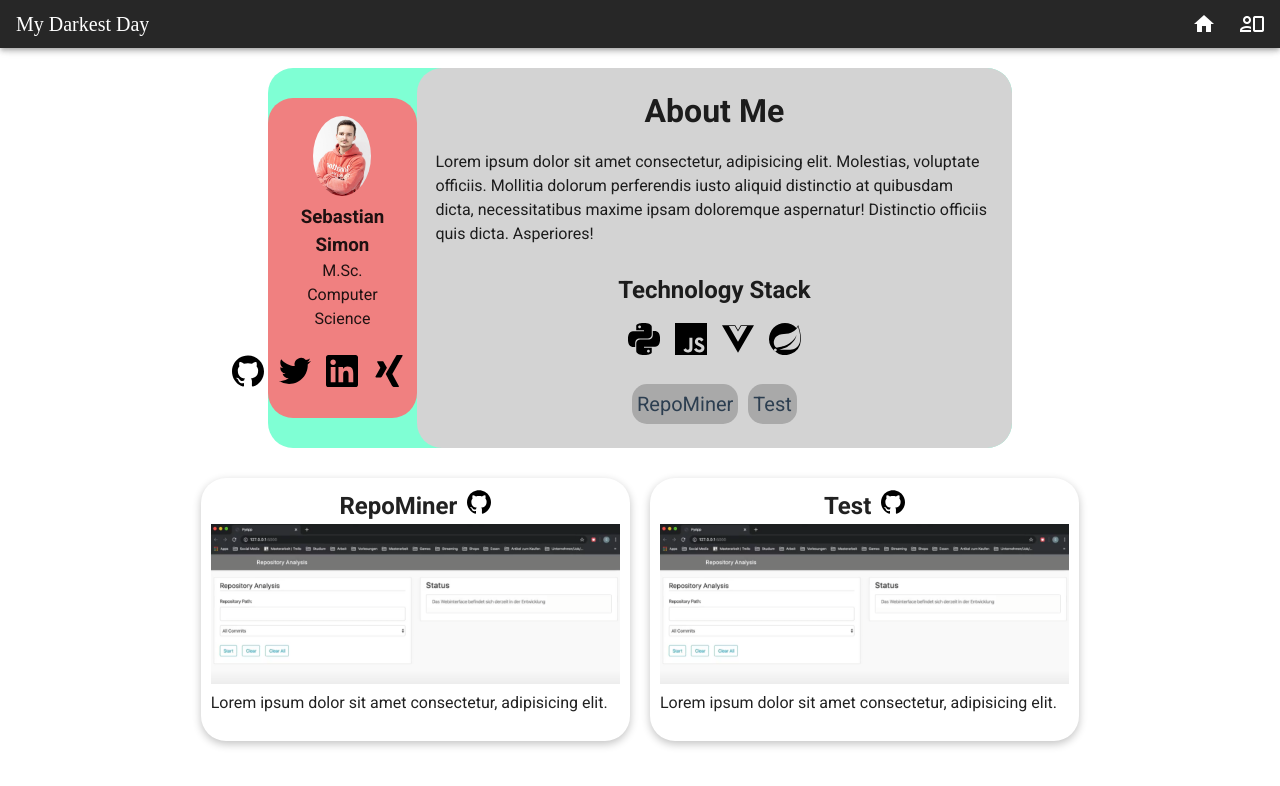
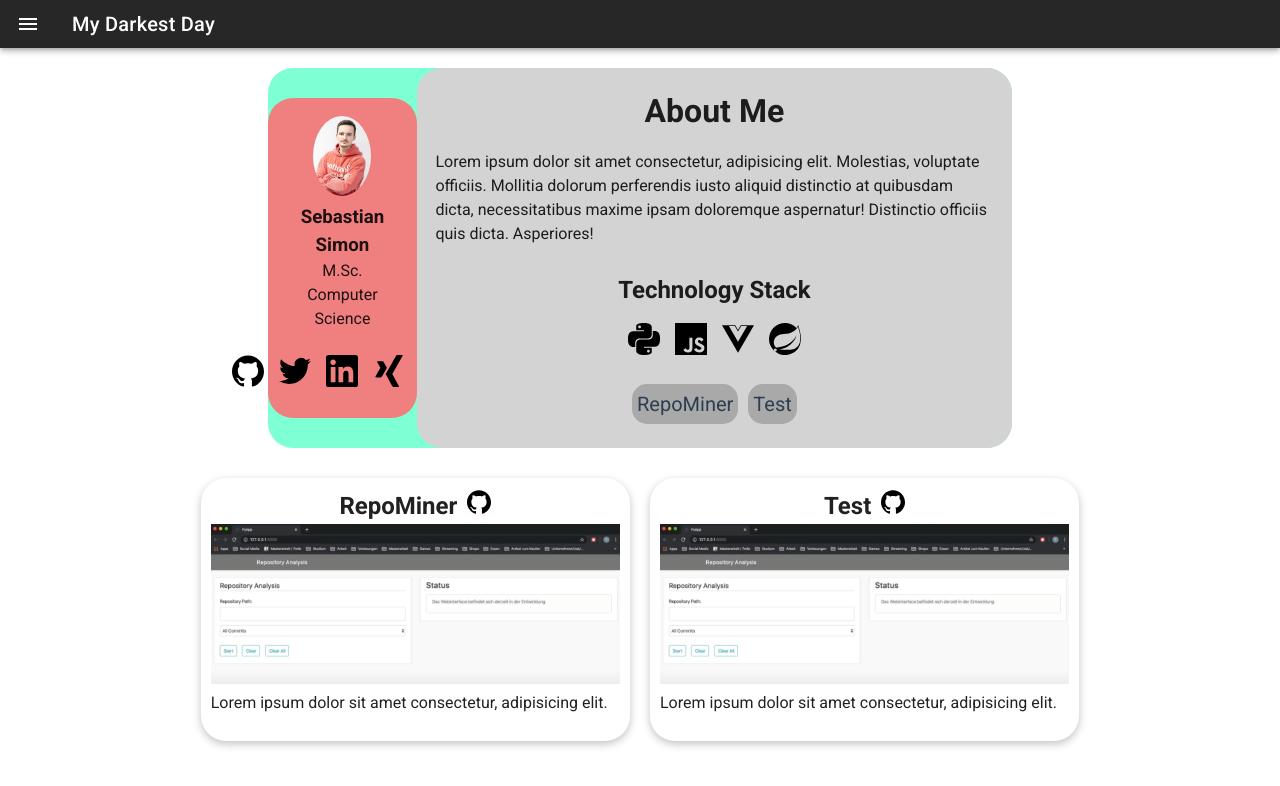
Before and after one commit to simisimon/my-blog, a Vue app in the folder frontend/: page / in a window 1280 px wide. Shown: the top 786 px of the page. Built offline with nearby package versions, Linux system fonts and the light colour scheme.

Commit message:
Revise navbar

```diff
--- a/frontend/src/App.vue
+++ b/frontend/src/App.vue
@@ -1,15 +1,14 @@
 <template>
   <v-app>
-    <Navbar></Navbar>
+    <Navbar/>
     <v-main>
-      <About/>
-      <ProjectCard/>
+      <About />
+      <ProjectCard />
     </v-main>
   </v-app>
 </template>
 
 <script>
-
 import Navbar from './components/Navbar';
 import About from './components/About';
 import ProjectCard from './components/ProjectCards.vue';
@@ -24,7 +23,12 @@ export default {
 },
 
   data: () => ({
-    //
+    drawer: null,
+    items: [
+      { title: 'Home', icon: 'mdi-view-dashboard' },
+      { title: 'Projects', icon: 'mdi-application' },
+      { title: 'About', icon: 'mdi-help-box' },
+    ],
   }),
 };
 </script>
--- a/frontend/src/components/Navbar.vue
+++ b/frontend/src/components/Navbar.vue
@@ -1,21 +1,33 @@
 <template>
   <div>
-    <v-app-bar
-      color="gray accent-4"
-      dense
-      dark
-    >
-      <v-toolbar-title class="myFont">My Darkest Day</v-toolbar-title>
+    <v-navigation-drawer permanent v-if="drawer" v-model="drawer" app color="gray" dark>
+      <v-list-item>
+        <v-list-item-content>
+          <v-list-item-title class="text-h6">
+            Navigation
+          </v-list-item-title>
+        </v-list-item-content>
+      </v-list-item>
 
-      <v-spacer></v-spacer>
+      <v-divider></v-divider>
 
-      <v-btn icon>
-        <v-icon>mdi-home</v-icon>
-      </v-btn>
+      <v-list dense nav>
+        <v-list-item v-for="item in items" :key="item.title" link>
+          <v-list-item-icon>
+            <v-icon>{{ item.icon }}</v-icon>
+          </v-list-item-icon>
 
-      <v-btn icon>
-        <v-icon>mdi-account-card-outline</v-icon>
-      </v-btn>
+          <v-list-item-content>
+            <v-list-item-title>{{ item.title }}</v-list-item-title>
+          </v-list-item-content>
+        </v-list-item>
+      </v-list>
+    </v-navigation-drawer>
+
+    <v-app-bar app color="gray accent-4" dense dark>
+      <v-app-bar-nav-icon @click="drawer = !drawer"></v-app-bar-nav-icon>
+
+      <v-toolbar-title class="title">My Darkest Day</v-toolbar-title>
     </v-app-bar>
   </div>
 </template>
@@ -24,18 +36,21 @@
 export default {
   name: 'Navbar',
 
-  methods: {
-    redirectToUrl(url) {
-      window.location = url;
-    },
-  }
+  data: () => ({
+    drawer: null,
+    items: [
+      { title: 'Home', icon: 'mdi-view-dashboard' },
+      { title: 'Projects', icon: 'mdi-application' },
+      { title: 'About', icon: 'mdi-help-box' },
+    ],
+  }),
 }
 
 </script>
 
 <!-- Add "scoped" attribute to limit CSS to this component only -->
 <style scoped>
-.myFont {
-  font-family: 'Mansalva', cursive;
-}
+  .title {
+    font-family: 'Mansalva', cursive;
+  }
 </style>
```
